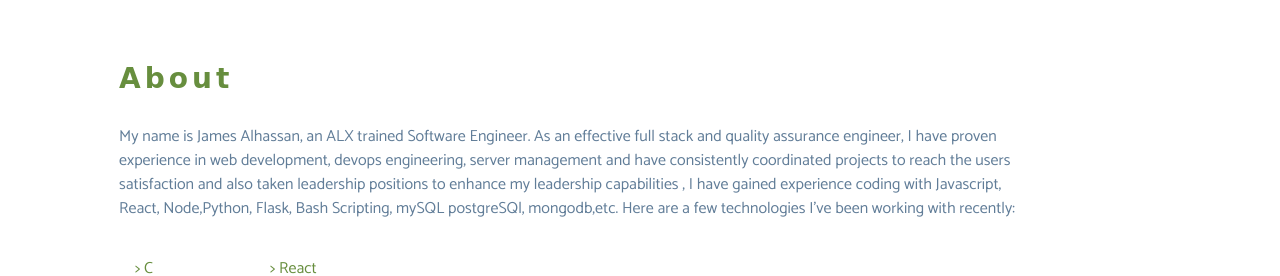
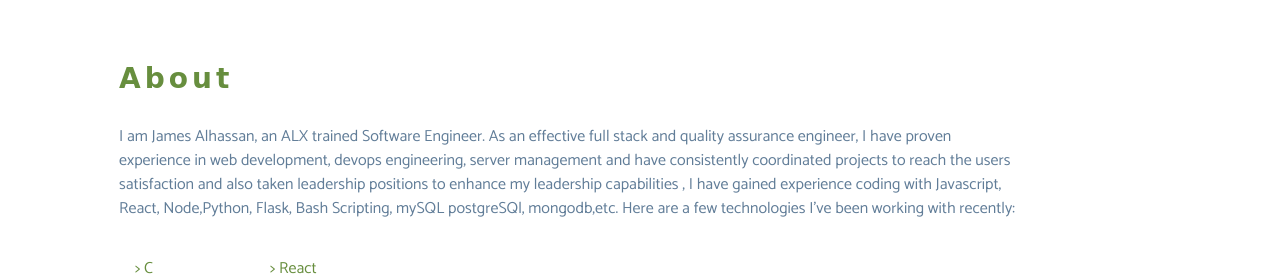
Before and after one commit to jamesAlhassan/Portfolio, a plain HTML site: page index.html in a window 1280 px wide. Shown: the part 900-1176 px from the top of the page. Drawn offline with Linux system fonts and the light colour scheme; a web font is replaced by a local one.

Commit message:
Update index.html

```diff
--- a/index.html
+++ b/index.html
@@ -76,7 +76,7 @@
             <!-- <h2>bush canteen</h2> -->
           </div>
           <p class="about-text">
-            My name is James Alhassan, an ALX trained Software Engineer. As an
+            I am James Alhassan, an ALX trained Software Engineer. As an
             effective full stack and quality assurance engineer, I have proven
             experience in web development, devops engineering, server management
             and have consistently coordinated projects to reach the users
```
